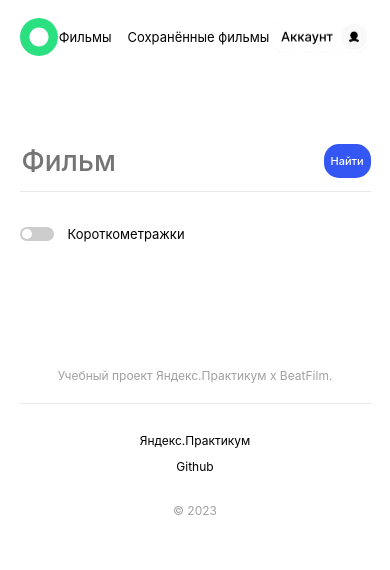
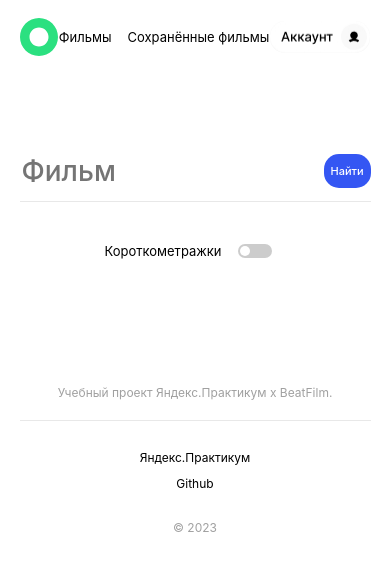
Before and after one commit to YuriiDereguzov/movies-explorer-frontend, a React (Create React App) app: page /movies in a window 390 px wide. Shown: the top 570 px of the page. Built offline with nearby package versions, Linux system fonts and the light colour scheme.

Commit message:
feat: адаптация секции SearchForm

```diff
--- a/src/components/SearchForm/SearchForm.css
+++ b/src/components/SearchForm/SearchForm.css
@@ -53,3 +53,29 @@
   font-size: 13px;
   line-height: 18px;
 }
+
+@media screen and (max-width: 768px) {
+  .search__form {
+    margin: 80px auto 30px;
+  }
+
+  .search__form-filter {
+    display: flex;
+    flex-direction: row-reverse;
+  }
+
+  .filter__name {
+    flex-direction: row-reverse;
+    gap: 16px;
+  }
+}
+
+@media screen and (max-width: 500px) {
+  .search__form {
+    margin-bottom: 40px;
+  }
+
+  .search__form-filter {
+    justify-content: center;
+  }
+}
```
